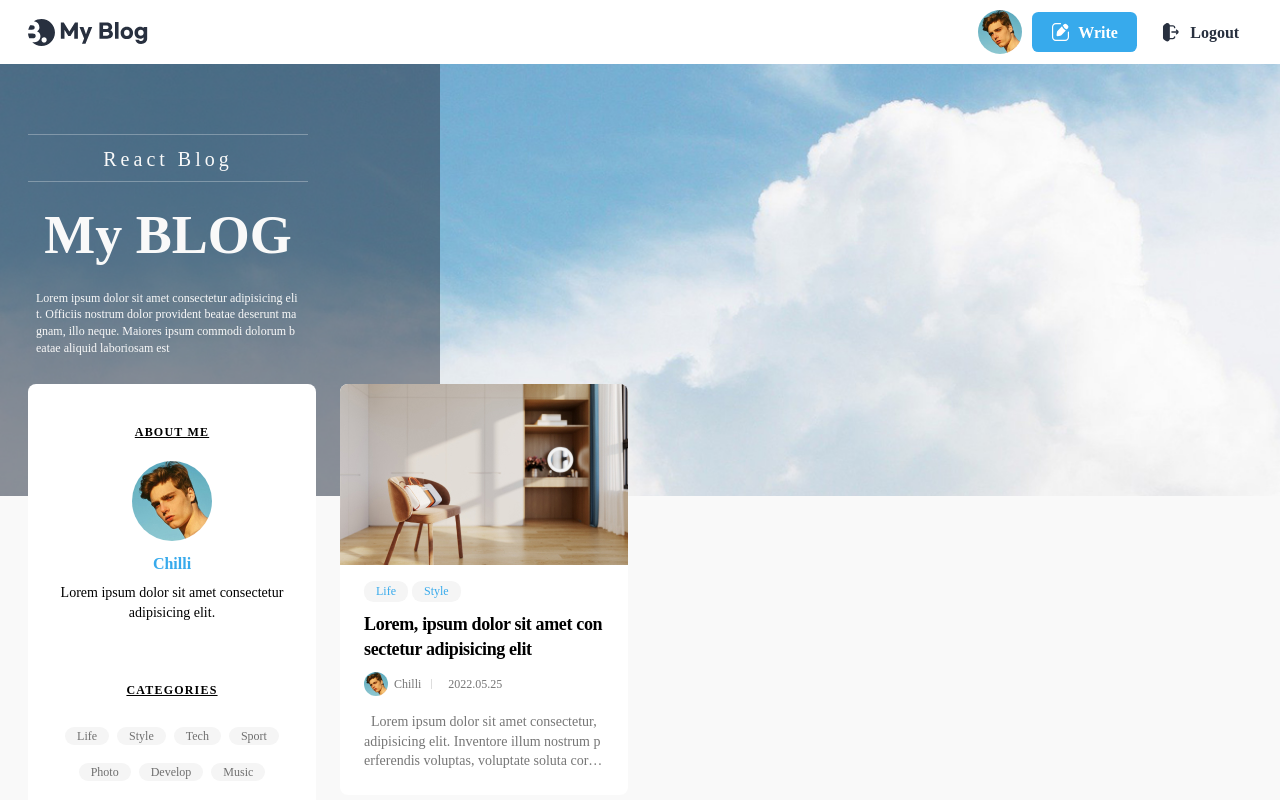
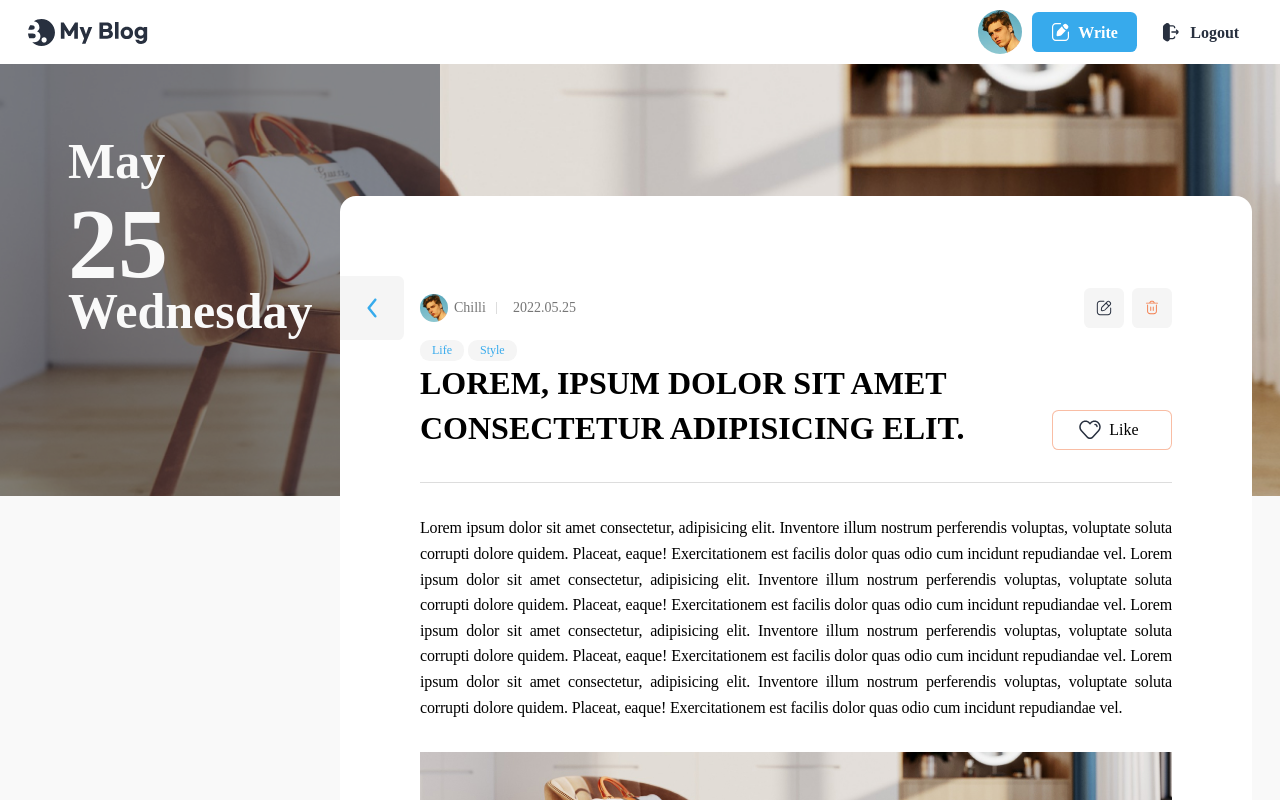
Before and after one commit to etoile-j/React-blog, a React (Create React App) app: page /postView in a window 1280 px wide. Shown: the top 800 px of the page. Built offline with nearby package versions, Linux system fonts and the light colour scheme; a web font is replaced by a local one.

Commit message:
라우팅

```diff
--- a/package.json
+++ b/package.json
@@ -9,6 +9,7 @@
     "create-react-app": "^5.0.1",
     "react": "^18.1.0",
     "react-dom": "^18.1.0",
+    "react-router-dom": "^5.3.3",
     "react-scripts": "5.0.1",
     "web-vitals": "^2.1.4"
   },
--- a/src/App.js
+++ b/src/App.js
@@ -2,16 +2,25 @@ import Header from "./components/header/Header";
 import Banner from "./components/banner/Banner";
 import Main from "./components/main/Main";
 import Footer from "./components/footer/Footer";
+import PostView from "./pages/PostView";
 import "./global.css";
+import { BrowserRouter, Switch, Route } from 'react-router-dom';
 
 function App() {
 	return (
-		<>
+		<BrowserRouter>
 			<Header />
-			<Banner />
-			<Main />
+			<Switch>
+				<Route exact path="/">
+					<Banner />
+					<Main />
+				</Route>
+				<Route exact path="/postView">
+					<PostView />
+				</Route>
+			</Switch>
 			<Footer />
-		</>
+		</BrowserRouter>
 	)
 }
 
--- a/src/components/header/Header.jsx
+++ b/src/components/header/Header.jsx
@@ -2,16 +2,19 @@ import "./header.css";
 import "./button.css";
 import Login from "./Login";
 import Logo from "../../assets/Logo.svg";
+import { Link } from "react-router-dom";
 
 export default function Header() {
     return (
         <header>
             <div className="max-width">
+
                 <h1>
-                    <a href="./">
+                    <Link to="/">
                         <img src={Logo} alt="My Blog" />
-                    </a>
+                    </Link>
                 </h1>
+
                 <ul>
                     <Login />
 
--- a/src/components/main/Post.jsx
+++ b/src/components/main/Post.jsx
@@ -1,10 +1,11 @@
+import { Link } from "react-router-dom"
 import Author from "./Author"
 import Category from "./Category"
 import styles from "./post.module.css"
 
 export default function Post() {
     return (
-        <a href="post-view.html" className={styles.post}>
+        <Link to="/postView" className={styles.post}>
             <article>
                 <img src={process.env.PUBLIC_URL + 'assets/post-img6.jpg'} alt="" />
                 <div className={styles["contents-wrap"]}>
@@ -21,6 +22,6 @@ export default function Post() {
                     </p>
                 </div>
             </article>
-        </a>
-    )
+        </Link>
+    );
 }
--- a/src/pages/PostView.jsx
+++ b/src/pages/PostView.jsx
@@ -1,3 +1,4 @@
+import { Link } from "react-router-dom";
 import PostBanner from "../components/banner/PostBanner";
 import Footer from "../components/footer/Footer";
 import Header from "../components/header/Header";
@@ -9,20 +10,19 @@ import "./wrapbox.css";
 export default function PostView() {
     return (
         <>
-            <Header />
             <PostBanner />
-            <div class="view">
-			<div class="max-width">
-				<section class="wrap-box">
-					<div class="inner">
+            <div className="view">
+			<div className="max-width">
+				<section className="wrap-box">
+					<div className="inner">
 						<Author />
 						<Category />
-						<div class="title-wrap">
+						<div className="title-wrap">
 							<h2>Lorem, ipsum dolor sit amet consectetur adipisicing elit.</h2>
-							<button class="btn-like">Like</button>
+							<button className="btn-like">Like</button>
 						</div>
 						<hr />
-						<div class="view-contents">
+						<div className="view-contents">
 							<p>
 								Lorem ipsum dolor sit amet consectetur, adipisicing elit. Inventore illum nostrum perferendis voluptas, voluptate soluta corrupti dolore quidem. Placeat, eaque! Exercitationem est
 								facilis dolor quas odio cum incidunt repudiandae vel. Lorem ipsum dolor sit amet consectetur, adipisicing elit. Inventore illum nostrum perferendis voluptas, voluptate soluta corrupti
@@ -41,22 +41,21 @@ export default function PostView() {
 								cum incidunt repudiandae vel.
 							</p>
 						</div>
-						<div class="btn-group">
-							<a href="#" class="btn-modify">
-								<span class="a11y-hidden">modify</span>
+						<div className="btn-group">
+							<a href="#" className="btn-modify">
+								<span className="a11y-hidden">modify</span>
 							</a>
-							<button type="button" class="btn-delete">
-								<span class="a11y-hidden">delete</span>
+							<button type="button" className="btn-delete">
+								<span className="a11y-hidden">delete</span>
 							</button>
 						</div>
-						<a href="./" class="btn-back">
-							<span class="a11y-hidden">Back</span>
-						</a>
+						<Link to="./" className="btn-back">
+							<span className="a11y-hidden">Back</span>
+						</Link>
 					</div>
 				</section>
 			</div>
 		</div>
-        <Footer />
         </>
     );
 }
```
Also changed, not shown: 1 other file (tests, documents, lock files or other folders).
